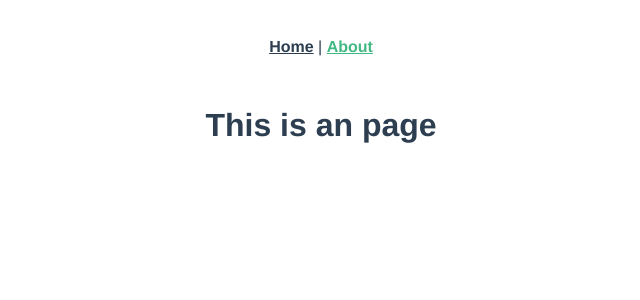
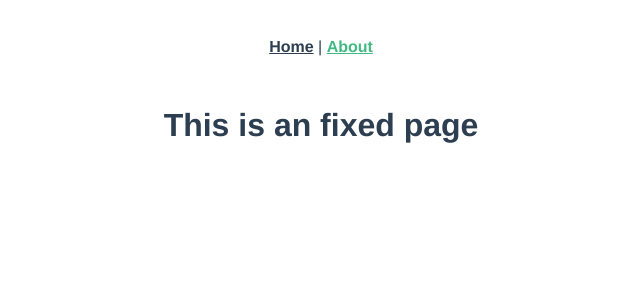
Before and after one commit to annieEternal/day01, a Vue app: page /about in a window 1280 px wide. Shown: the top 300 px of the page, without its empty margins (319-959 px from the left). Built offline with nearby package versions, Linux system fonts and the light colour scheme.

Commit message:
broken web has been fixed

```diff
--- a/src/views/About.vue
+++ b/src/views/About.vue
@@ -1,5 +1,5 @@
 <template>
   <div class="about">
-    <h1>This is an page</h1>
+    <h1>This is an fixed page</h1>
   </div>
 </template>
```
